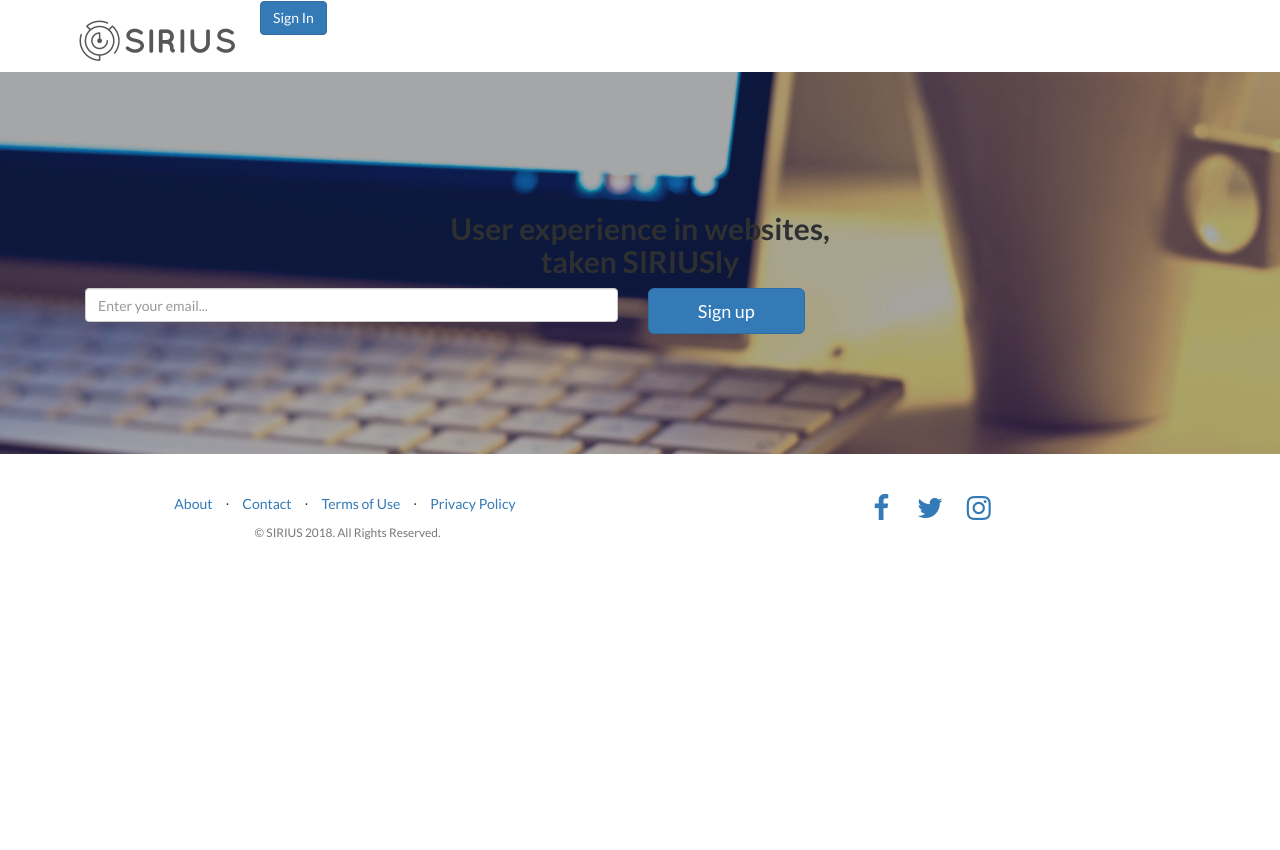
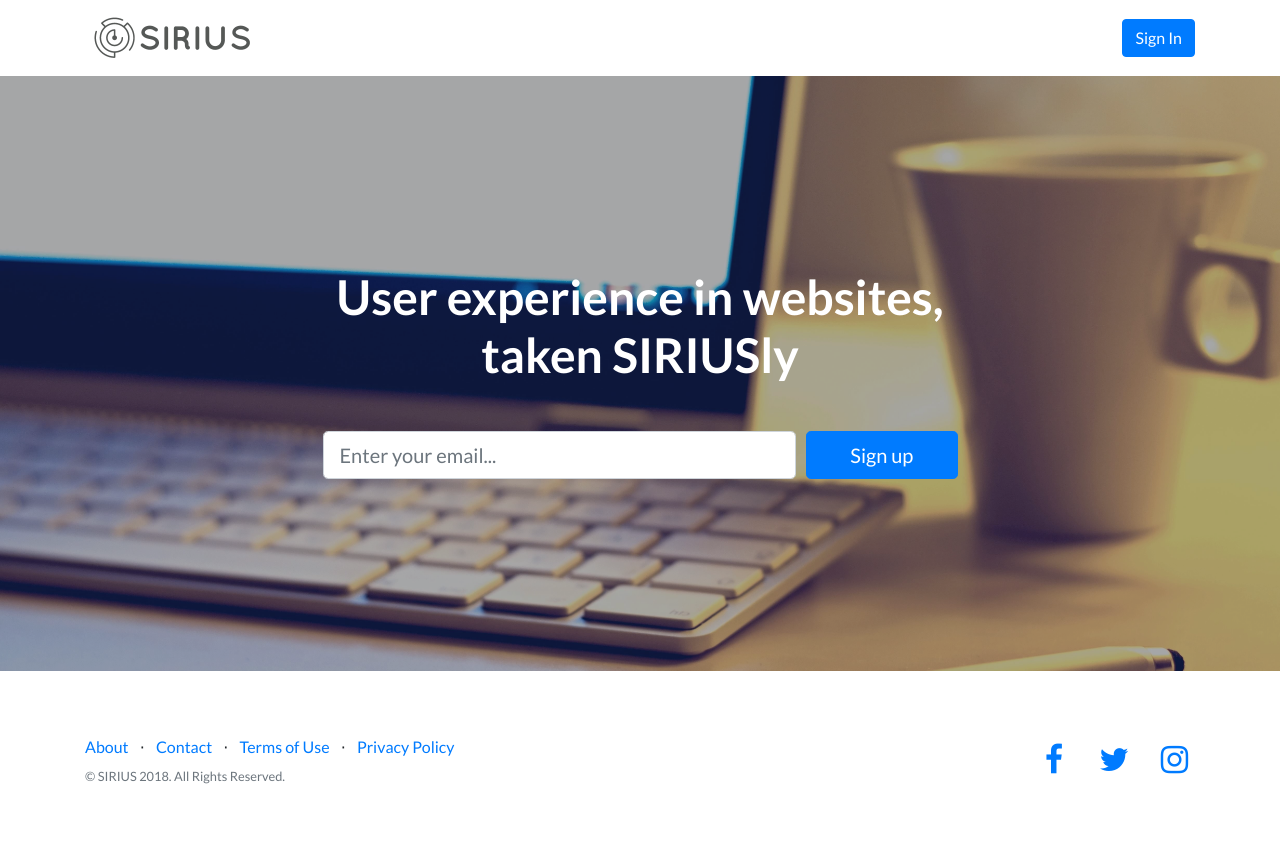
Before and after one commit to guillermobet/SIRIUS, a Django app: template SIRIUS/index/templates/index/index.html in a window 1280 px wide. Before the commit the page ends 540 px from the top, so only its background shows below. Run offline with Django 3.2, Linux system fonts and the light colour scheme; the template is opened without the code that fills it, so the values that code supplies are empty; parts of the project's set-up code (start-up, migrations or seed data) failed here and were passed over; some libraries are stand-ins or nearby versions.

Commit message:
fixed links/scripts in index.html

```diff
--- a/SIRIUS/index/templates/index/index.html
+++ b/SIRIUS/index/templates/index/index.html
@@ -16,11 +16,11 @@
     <link rel="shortcut icon" type="image/png" href="{% static 'index/img/favicon.png' %}"/>
 
     <!-- Bootstrap core CSS -->
-    <link href="{% static 'index/vendor/bootstrap/css/bootstrap.min.css' %}" rel="stylesheet">
+    <link href="https://cdnjs.cloudflare.com/ajax/libs/twitter-bootstrap/4.0.0/css/bootstrap.min.css" rel="stylesheet">
 
     <!-- Custom fonts for this template -->
-    <link href="{% static 'index/vendor/font-awesome/css/font-awesome.min.css' %}" rel="stylesheet" type="text/css">
-    <link href="{% static 'index/vendor/simple-line-icons/css/simple-line-icons.css' %}" rel="stylesheet" type="text/css">
+    <link href="https://cdnjs.cloudflare.com/ajax/libs/font-awesome/4.7.0/css/font-awesome.min.css" rel="stylesheet" type="text/css">
+    <link href="https://cdnjs.cloudflare.com/ajax/libs/simple-line-icons/2.4.1/css/simple-line-icons.min.css" rel="stylesheet" type="text/css">
     <link href="https://fonts.googleapis.com/css?family=Lato:300,400,700,300italic,400italic,700italic" rel="stylesheet" type="text/css">
 
     <!-- Custom styles for this template -->
@@ -229,8 +229,8 @@
     </footer>
 
     <!-- Bootstrap core JavaScript -->
-    <script src="{% static 'index/vendor/jquery/jquery.min.js' %}"></script>
-    <script src="{% static 'index/vendor/bootstrap/js/bootstrap.bundle.min.js' %}"></script>
+    <script src="https://cdnjs.cloudflare.com/ajax/libs/jquery/3.3.1/jquery.min.js"></script>
+    <script src="https://cdnjs.cloudflare.com/ajax/libs/twitter-bootstrap/4.0.0/js/bootstrap.bundle.js"></script>
 
   </body>
 
```
